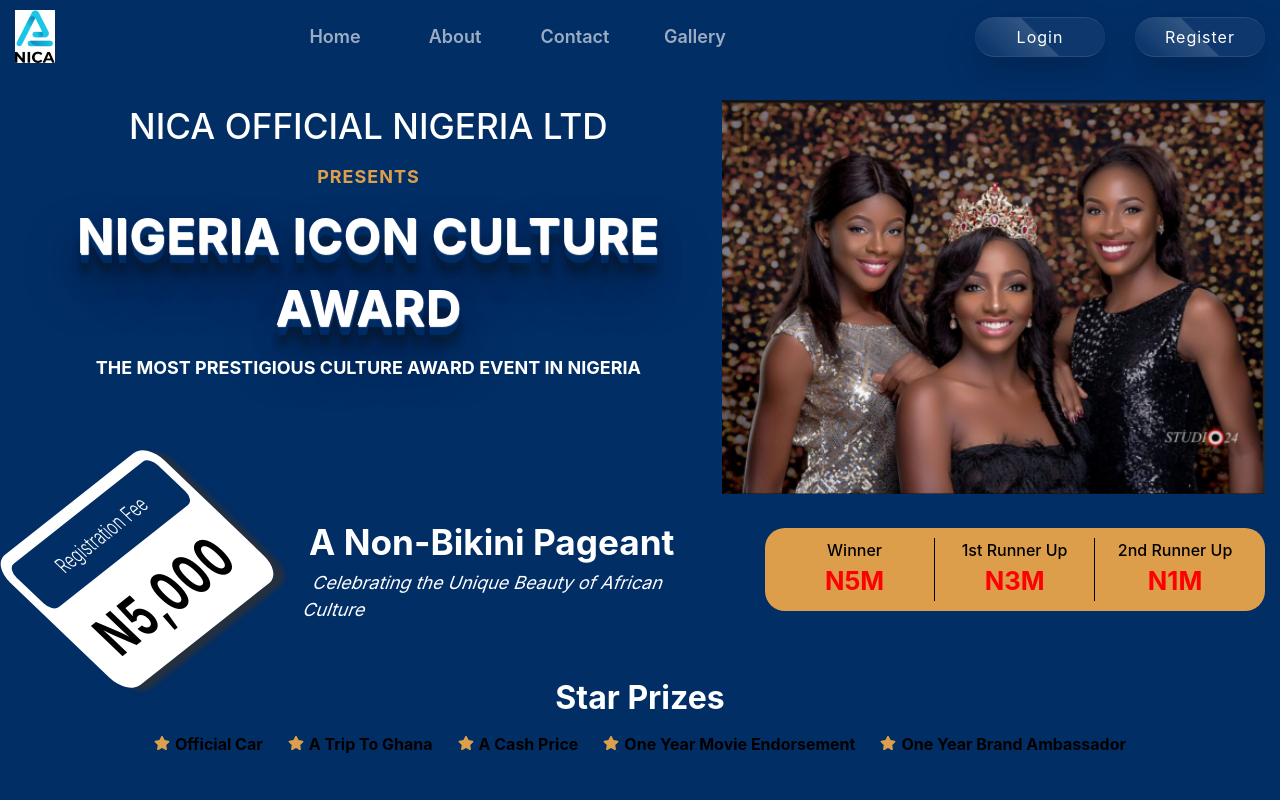
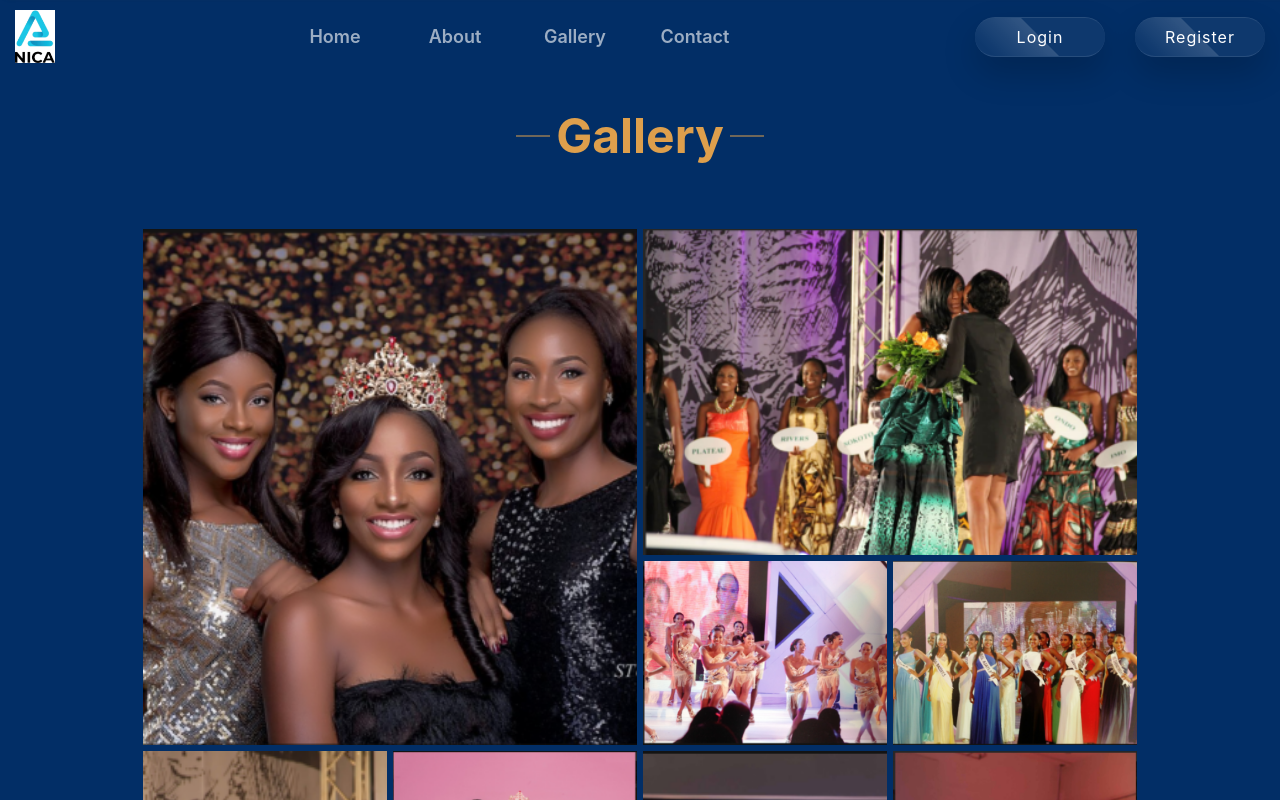
Before and after one commit to TimothyAttah/beauty-pageant, a React (Create React App) app: page /gallery in a window 1280 px wide. Shown: the top 800 px of the page. Built offline with nearby package versions, Linux system fonts and the light colour scheme.

Commit message:
Recreated the gallery page

```diff
--- a/src/App.jsx
+++ b/src/App.jsx
@@ -7,6 +7,7 @@ import Register from './pages/register/Register';
 import Login from './pages/login/Login';
 import { Footer } from './components/footer/Footer';
 import { About } from './pages/about/About';
+import { Gallery } from './pages/gallery/Gallery';
 
 const App = () => {
   useEffect(() => {
@@ -25,7 +26,7 @@ const App = () => {
           <Route path='/' element={<Home />} />
           <Route path='/about' element={<About />} />
           <Route path='/contact' element={<Home />} />
-          <Route path='/gallery' element={<Home />} />
+          <Route path='/gallery' element={<Gallery />} />
 
           <Route path='/register' element={<Register />} />
           <Route path='/login' element={<Login />} />
--- a/src/components/header/Header.jsx
+++ b/src/components/header/Header.jsx
@@ -28,11 +28,11 @@ export const Header = () => {
               <NavLink to='about'>
                 <li>About</li>
               </NavLink>
+              <NavLink to='/gallery'>
+                <li>Gallery</li>
+              </NavLink>
               <NavLink to='/contact'>
                 <li>Contact</li>
-              </NavLink>
-              <NavLink to='/gallery'>
-                <li>Gallery</li>
               </NavLink>
             </ul>
           </FadeIn>
--- a/src/components/gallery/GalleryStyles.js
+++ b/src/pages/gallery/GalleryStyles.js
@@ -2,7 +2,7 @@ import styled, { css } from 'styled-components';
 import { theme } from '../../themes';
 
 export const GalleryContainer = styled.section`
-  padding: 50px 0;
+  padding: 100px 0;
   margin: auto;
   max-width: 80%;
 
@@ -24,7 +24,7 @@ export const GalleryTitle = styled.span`
   font-size: ${theme.fontSize.fs3xl};
   font-weight: bold;
   text-transform: capitalize;
-  color: var(--main-color);
+  color: ${theme.color.textColor2};
   margin: 0 0 12px;
   padding: 0 40px;
   position: relative;
@@ -35,7 +35,7 @@ export const GalleryTitle = styled.span`
     position: absolute;
     height: 1px;
     width: 34px;
-    background-color: var(--main-color);
+    background-color: ${theme.color.textColor2};
     top: 50%;
     transform: translateY(-50%);
   }
--- a/src/pages/home/Home.jsx
+++ b/src/pages/home/Home.jsx
@@ -1,9 +1,5 @@
 import React from 'react';
 import { Hero } from '../hero/Hero';
-import { About } from '../about/About';
-import { Contact } from '../contact/Contact';
-import { Gallery } from '../../components/gallery/Gallery';
-// import * as Styles from './HomeStyles';
 
 const Home = () => {
   return (
```
Also changed, not shown: src/pages/gallery/Gallery.jsx (renamed from src/components/gallery/Gallery.jsx).
